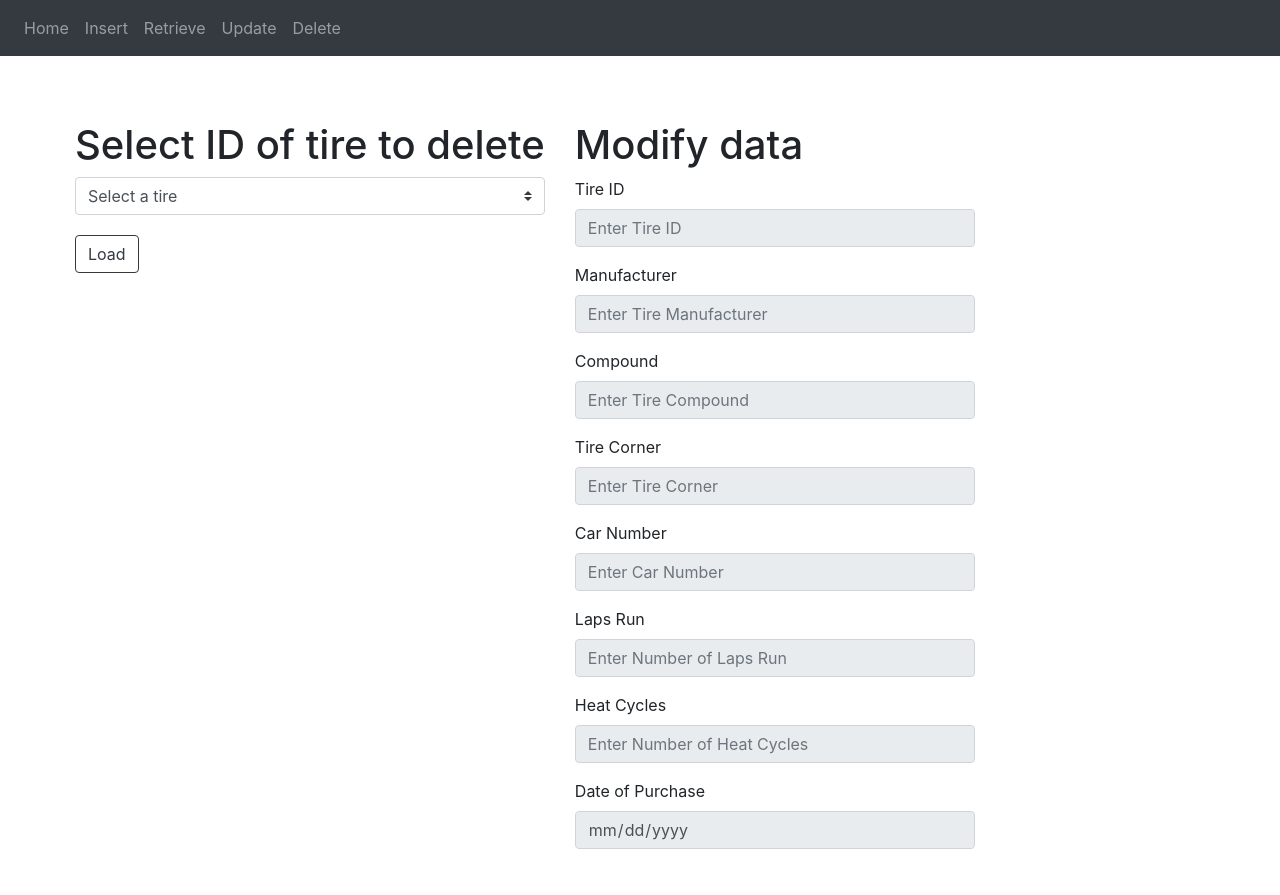
After one commit to amgazda/Racetracker, a Flask app: page /update in a window 1280 px wide. The commit adds this page. Run offline with Flask 3, Linux system fonts and the light colour scheme; parts of the project's set-up code (start-up, migrations or seed data) failed here and were passed over; some libraries are stand-ins or nearby versions.

Commit message:
Most changes

```diff
--- a/website/__init__.py
+++ b/website/__init__.py
@@ -13,7 +13,7 @@ str = 'mysql+mysqlconnector://root:' + pwd + '@34.41.97.159:3306/racetracker'
 
 db = SQLAlchemy()
 DB_NAME = "racetracker.db"
-engine = sqlalchemy.create_engine(str, echo=True)
+engine = sqlalchemy.create_engine(str, echo=True, isolation_level="READ COMMITTED")
 
 Session = sqlalchemy.orm.sessionmaker()
 Session.configure(bind=engine)
--- a/website/templates/base.html
+++ b/website/templates/base.html
@@ -41,6 +41,7 @@
           <a class="nav-item nav-link" id="home" href="/">Home</a>
           <a class="nav-item nav-link" id="insert" href="/insert">Insert</a>
           <a class="nav-item nav-link" id="retrieve" href="/retrieve">Retrieve</a>
+          <a class="nav-item nav-link" id="update" href="/update">Update</a>
           <a class="nav-item nav-link" id="delete" href="/delete">Delete</a>
         </div>
       </div>
--- /dev/null
+++ b/website/templates/update.html
@@ -0,0 +1,263 @@
+{% extends "base.html" %}
+
+{% block title %}Update{% endblock %}
+
+{% block content %}
+<style>
+    .body {
+        padding: 5px;
+    }
+    .column {
+      float: left;
+      padding: 10px;
+      margin: 100px;
+      justify-content: left;
+      border: 10px;
+    }
+
+    .left {
+      width: 25%;
+      margin: 10px;
+      padding: 10px;
+    }
+
+    .right {
+      width: 75%;
+      margin: 10px;
+      padding: 10px;
+    }
+
+    .columnleft {
+        margin: 5px;
+        justify-content: left;
+        padding-right: 20px;
+    }
+
+    .columnright {
+        margin: 5px;
+        margin-bottom: 0px;
+    }
+
+    .row:after {
+      content: "";
+      display: table;
+      clear: both;
+    }
+
+    .custom-select {
+        margin: 20px;
+        margin-left: 0px;
+        margin-top: 0px;
+    }
+
+    .sortable {
+        margin-bottom: 10px;
+    }
+
+    .form-control {
+        min-width: 400px;
+        margin-bottom: 10px;
+    }
+
+</style>
+<form method="POST" content="width=device-width, initial-scale=1">
+    <div class="row">
+        <div class="columnleft">
+            <h1>Select ID of tire to delete</h1>
+            <select class="custom-select" name="sid" id="sid">
+                <option value="none">Select a tire</option>
+                {% for row in dataii%}
+                    {% for cell in row%}
+                        <option value="{{ cell }}">{{ cell }}</option>
+                    {% endfor %}
+                {% endfor %}
+            </select>
+            <button type="submit" class="btn btn-outline-dark" name="button" value="sub">Load</button>
+        </div>
+        <div class="columnright">
+            <h1>Modify data</h1>
+            {% if show == True %}
+                <div class="form-group">
+                    <label for="tireId">Tire ID</label>
+                    <input
+                        type="number"
+                        class="form-control"
+                        id="tireId"
+                        name="tireId"
+                        placeholder="Enter Tire ID"
+                        value="{{ tireId }}"
+                        readonly
+                    />
+                </div>
+                <div class="form-group">
+                    <label for="manufacturer">Manufacturer</label>
+                    <input
+                        type="text"
+                        class="form-control"
+                        id="manufacturer"
+                        name="manufacturer"
+                        placeholder="Enter Tire Manufacturer"
+                        value="{{ manufacturer }}"
+                    />
+                </div>
+                <div class="form-group">
+                    <label for="compound">Compound</label>
+                    <input
+                        type="text"
+                        class="form-control"
+                        id="compound"
+                        name="compound"
+                        placeholder="Enter Tire Compound"
+                        value="{{ compound }}"
+                    />
+                </div>
+                <div class="form-group">
+                    <label for="corner">Tire Corner</label>
+                    <input
+                        type="text"
+                        class="form-control"
+                        id="corner"
+                        name="corner"
+                        placeholder="Enter Tire Corner"
+                        value="{{ tireCorner }}"
+                    />
+                </div>
+                <div class="form-group">
+                    <label for="number">Car Number</label>
+                    <input
+                        type="number"
+                        class="form-control"
+                        id="number"
+                        name="number"
+                        placeholder="Enter Car Number"
+                        value="{{ carNumber }}"
+                    />
+                </div>
+                <div class="form-group">
+                    <label for="laps">Laps Run</label>
+                    <input
+                        type="number"
+                        class="form-control"
+                        id="laps"
+                        name="laps"
+                        placeholder="Enter Number of Laps Run"
+                        value="{{ lapsRun }}"
+                    />
+                </div>
+                <div class="form-group">
+                    <label for="cycles">Heat Cycles</label>
+                    <input
+                        type="number"
+                        class="form-control"
+                        id="cycles"
+                        name="cycles"
+                        placeholder="Enter Number of Heat Cycles"
+                        value="{{ heatCycles }}"
+                    />
+                </div>
+                <div class="form-group">
+                    <label for="buy">Date of Purchase</label>
+                    <input
+                        type="date"
+                        class="form-control"
+                        id="buy"
+                        name="buy"
+                        placeholder="Enter Date of Purchase"
+                        value="{{ buyDate }}"
+                    />
+                </div>
+                <button type="submit" class="btn btn-outline-dark" name="button" value="confdel">Submit</button>
+                {% else %}
+                <div class="form-group">
+                    <label for="tireId">Tire ID</label>
+                    <input
+                        type="number"
+                        class="form-control"
+                        id="tireId"
+                        name="tireId"
+                        placeholder="Enter Tire ID"
+                        readonly
+                    />
+                </div>
+                <div class="form-group">
+                    <label for="manufacturer">Manufacturer</label>
+                    <input
+                        type="text"
+                        class="form-control"
+                        id="manufacturer"
+                        name="manufacturer"
+                        placeholder="Enter Tire Manufacturer"
+                        readonly
+                    />
+                </div>
+                <div class="form-group">
+                    <label for="compound">Compound</label>
+                    <input
+                        type="text"
+                        class="form-control"
+                        id="compound"
+                        name="compound"
+                        placeholder="Enter Tire Compound"
+                        readonly
+                    />
+                </div>
+                <div class="form-group">
+                    <label for="corner">Tire Corner</label>
+                    <input
+                        type="text"
+                        class="form-control"
+                        id="corner"
+                        name="corner"
+                        placeholder="Enter Tire Corner"
+                        readonly
+                    />
+                </div>
+                <div class="form-group">
+                    <label for="number">Car Number</label>
+                    <input
+                        type="number"
+                        class="form-control"
+                        id="number"
+                        name="number"
+                        placeholder="Enter Car Number"
+                        readonly
+                    />
+                </div>
+                <div class="form-group">
+                    <label for="laps">Laps Run</label>
+                    <input
+                        type="number"
+                        class="form-control"
+                        id="laps"
+                        name="laps"
+                        placeholder="Enter Number of Laps Run"
+                        readonly
+                    />
+                </div>
+                <div class="form-group">
+                    <label for="cycles">Heat Cycles</label>
+                    <input
+                        type="number"
+                        class="form-control"
+                        id="cycles"
+                        name="cycles"
+                        placeholder="Enter Number of Heat Cycles"
+                        readonly
+                    />
+                </div>
+                <div class="form-group">
+                    <label for="buy">Date of Purchase</label>
+                    <input
+                        type="date"
+                        class="form-control"
+                        id="buy"
+                        name="buy"
+                        placeholder="Enter Date of Purchase"
+                        readonly
+                    />
+                </div>
+                {% endif %}
+        </div>
+    </div>
+</form>
+{% endblock %}
--- a/website/views.py
+++ b/website/views.py
@@ -5,6 +5,7 @@ from flask_sqlalchemy import SQLAlchemy
 import mysql.connector
 import sqlalchemy
 from sqlalchemy import select
+from sqlalchemy import update
 from sqlalchemy.ext.declarative import declarative_base
 views = Blueprint('views', __name__)
 
@@ -69,6 +70,14 @@ def retrieve():
                 print(data)
             flash('Success', category='success')
             return render_template("retrieve.html",namesh=names,datas=data)
+        elif request.form['button']=='least_used':
+            cursor=connection.cursor()
+            cursor.callproc("least_used")
+            for result in cursor.stored_results():
+                data=result.fetchall()
+                print(data)
+            flash('Success', category='success')
+            return render_template("retrieve.html",namesh=names,datas=data)
         elif request.form['button']=='retr_between':
             cursor=connection.cursor()
             if(request.form.get('between_sd'))!='' and request.form.get('between_ed')!='':
@@ -108,6 +117,7 @@ def delete():
             data2=("Placeholder")
             cursor=connection.cursor()
             cursor.execute("DELETE FROM tires WHERE tireId="+str(idtd))
+            connection.commit()
             flash('Tire ' + str(idtd) + " successfully deleted", category='success')
             cursor.callproc("all_ids")
             for result in cursor.stored_results():
@@ -122,3 +132,80 @@ def delete():
             data=result.fetchall()
             print(data)
         return render_template("delete.html",namesh=names,dataii=data)
+
+@views.route('/update', methods=['GET', 'POST'])
+def update():
+    if request.method == 'POST':
+        if request.form['button']=='sub':
+            data=("Placeholder")
+            cursor=connection.cursor()
+            val=request.form['sid']
+            data2=("Placeholder")
+            cursor.callproc("all_ids")
+            for result in cursor.stored_results():
+                data2=result.fetchall()
+                print(data2)
+            if val!='none':
+                cursor.execute("SELECT * FROM tires WHERE tireId="+str(val))
+                data=cursor.fetchall()
+                #spldata=data.split(",")
+                print(data[0][1])
+                ftireId = data[0][0]
+                fmanufacturer = data[0][1]
+                fcompound = data[0][2]
+                ftireCorner = data[0][3]
+                fcarNumber = data[0][4]
+                flapsRun = data[0][5]
+                fheatCycles = data[0][6]
+                fbuyDate = data[0][7]
+                return render_template("update.html",namesh=names,datas=data,dataii=data2,show=True,
+                                       tireId=ftireId, manufacturer=fmanufacturer, compound=fcompound,
+                                       tireCorner=ftireCorner, carNumber=fcarNumber, lapsRun=flapsRun,
+                                       heatCycles=fheatCycles, buyDate=fbuyDate)
+            else:
+                flash('Error: select an ID', category='error')
+                return render_template("update.html",namesh=names,dataii=data2)
+        elif request.form['button']=='confdel':
+            idtd=request.form.get('tireId')
+            print(idtd)
+            data2=("Placeholder")
+            cursor=connection.cursor()
+            #cursor.execute("UPDATE tires  WHERE tireId="+str(idtd))
+            ftireId = request.form.get('tireId')
+            fmanufacturer = request.form.get('manufacturer')
+            fcompound = request.form.get('compound')
+            ftireCorner = request.form.get('corner')
+            fcarNumber = request.form.get('number')
+            flapsRun = request.form.get('laps')
+            fheatCycles = request.form.get('cycles')
+            fbuyDate = request.form.get('buy')
+            #tire_update= Tire(tireId=ftireId, manufacturer=fmanufacturer, compound=fcompound, tireCorner=ftireCorner, carNumber=fcarNumber, lapsRun=flapsRun, heatCycles=fheatCycles, buyDate=fbuyDate)
+            """state = session.query(Tire).filter(Tire.tireId == ftireId)
+            tire_update = {"manufacturer":fmanufacturer}
+            rows_updated = (state
+                            .update(tire_update)
+                            )
+            print("rows: " + str(rows_updated) + " tireId: " + str(ftireId) + " man: " + fmanufacturer)
+            session.expire_all()
+            session.commit()
+            session.expire_all()
+            state = session.query(Tire).filter(Tire.tireId == ftireId)
+            print(state.first())"""
+            #cursor.callproc("update",args=(ftireId,fmanufacturer,fcompound,ftireCorner,fcarNumber,flapsRun,fheatCycles,fbuyDate))
+            cursor.callproc("ui",args=(ftireId, fmanufacturer,fcompound,ftireCorner,fcarNumber,flapsRun,fheatCycles,fbuyDate))
+            connection.commit()
+            #UPDATE SP
+            flash('Tire ' + str(idtd) + " successfully updated", category='success')
+            cursor.callproc("all_ids")
+            for result in cursor.stored_results():
+                data2=result.fetchall()
+                print(data2)
+            return render_template("update.html",namesh=names,dataii=data2)
+    else:
+        data=("Placeholder")
+        cursor=connection.cursor()
+        cursor.callproc("all_ids")
+        for result in cursor.stored_results():
+            data=result.fetchall()
+            print(data)
+        return render_template("update.html",namesh=names,dataii=data)
```
Also changed, not shown: website/templates/retrieve.html (+14 -0 lines).
